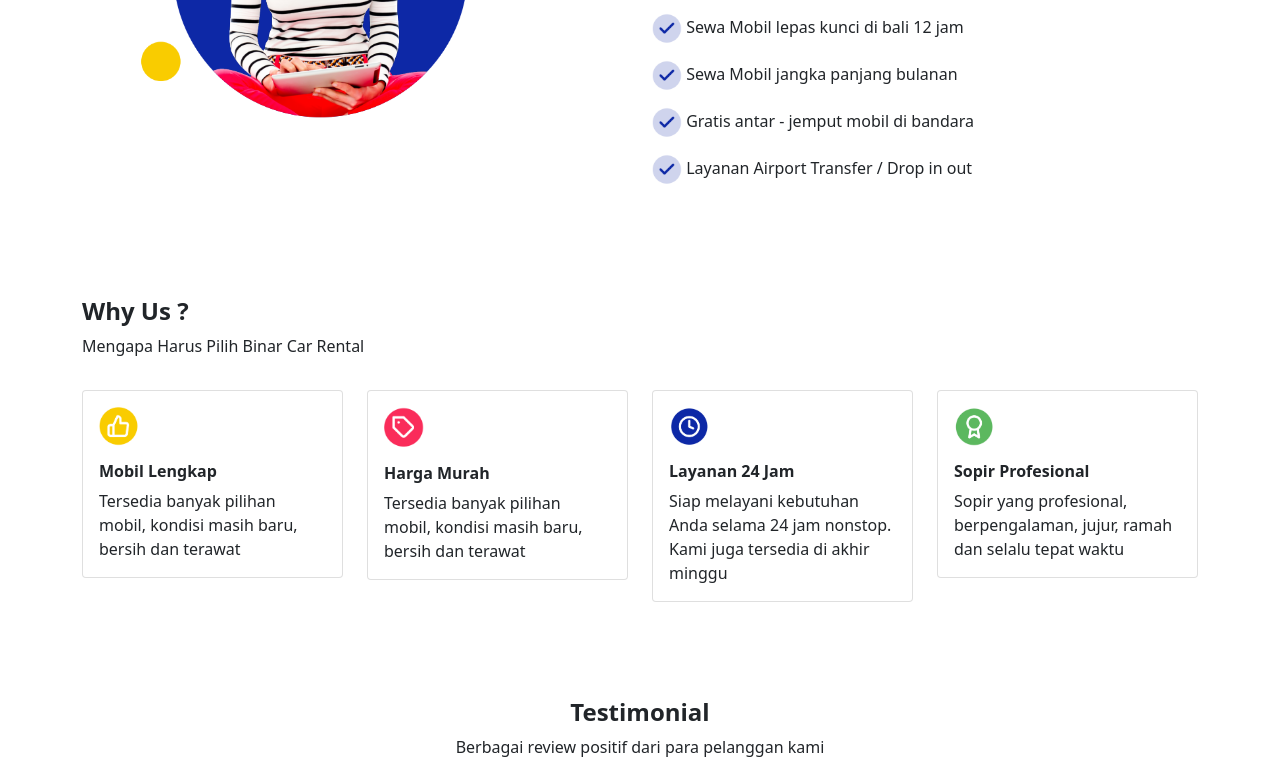
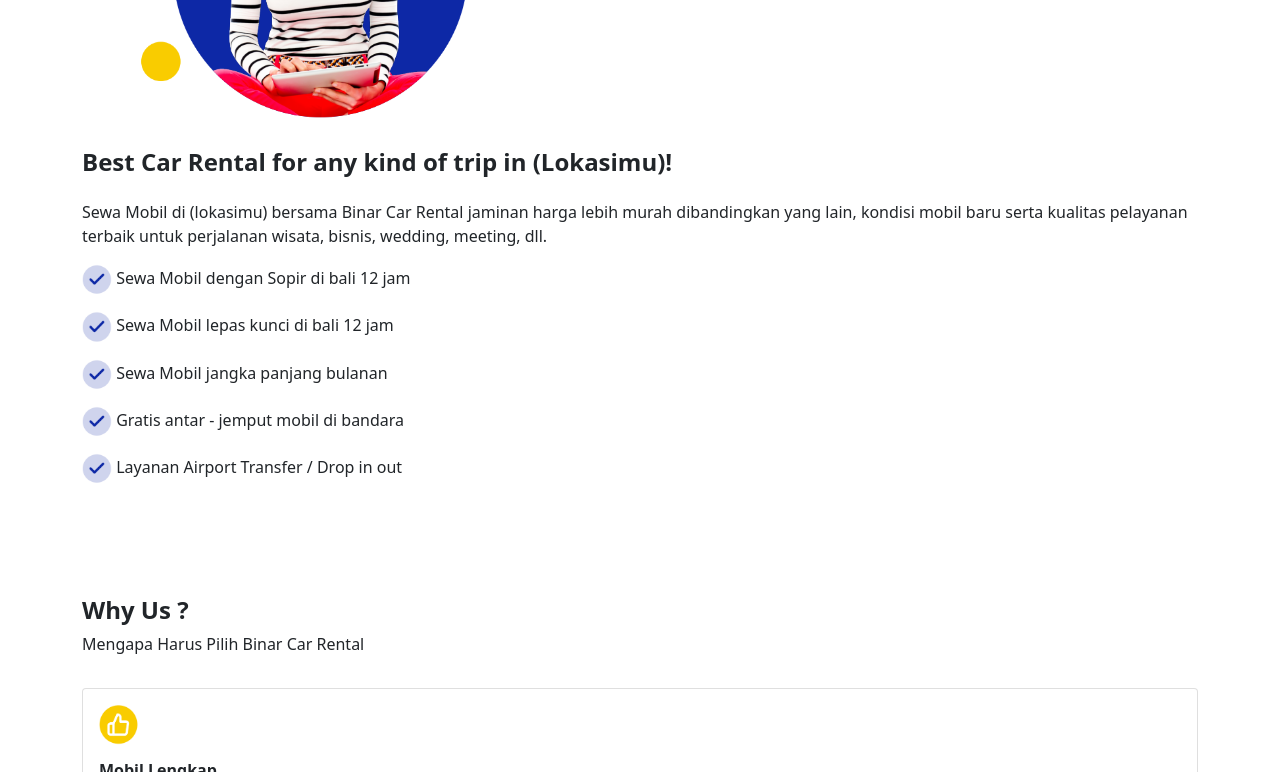
Before and after one commit to wahyu-dev12/rentCar, a plain HTML site: page index.html in a window 1280 px wide. Shown: the part 782-1554 px from the top of the page. Drawn offline with nearby package versions, Linux system fonts and the light colour scheme.

Commit message:
tambahan terakhir

```diff
--- a/index.html
+++ b/index.html
@@ -64,10 +64,10 @@
     <!-- hero2 -->
 <div class="container pt-5">
   <div class="row">
-    <div class="col pt-3 ">
+    <div class="col  col-sm-12 pt-3 ">
       <img src="img/orang.PNG" alt="" width="400px">
     </div>
-    <div class="col pt-4">
+    <div class="col  col-sm-12 pt-4">
       <h4 class="fw-bold pb-3 ">Best Car Rental for any kind of trip in (Lokasimu)!</h4>
       <p>Sewa Mobil di (lokasimu) bersama Binar Car Rental jaminan harga lebih murah
          dibandingkan yang lain, kondisi mobil baru serta kualitas pelayanan terbaik
@@ -89,8 +89,8 @@
       <h4 class="fw-bold pt-5 text-capitalize" >Why us ?</h4>
       <p class="text-capitalize">Mengapa harus pilih binar car rental</p>
       <div class="row pt-3 ">
-        <div class="col ">
-          <div class="card" >
+        <div class="col col-sm-12">
+          <div class="card col-sm-12" >
             <div class="card-body">
               <img src="img/like.PNG"   alt="" width="40px">
               <h6 class="card-title pt-3 fw-bold">Mobil Lengkap</h6>
@@ -100,7 +100,7 @@
             </div>
           </div>
         </div>
-        <div class="col">
+        <div class="col col-sm-12">
           <div class="card">
             <div class="card-body">
               <img src="img/murah.PNG"   alt="" width="40px">
@@ -111,8 +111,8 @@
             </div>
           </div>
         </div>
-        <div class="col">
-          <div class="card" >
+        <div class="col col-sm-8 ">
+          <div class="card col-sm-12" >
             <div class="card-body">
               <img src="img/waktu.PNG"   alt="" width="40px">
               <h6 class="card-title pt-3 fw-bold">Layanan 24 Jam</h6>
```
